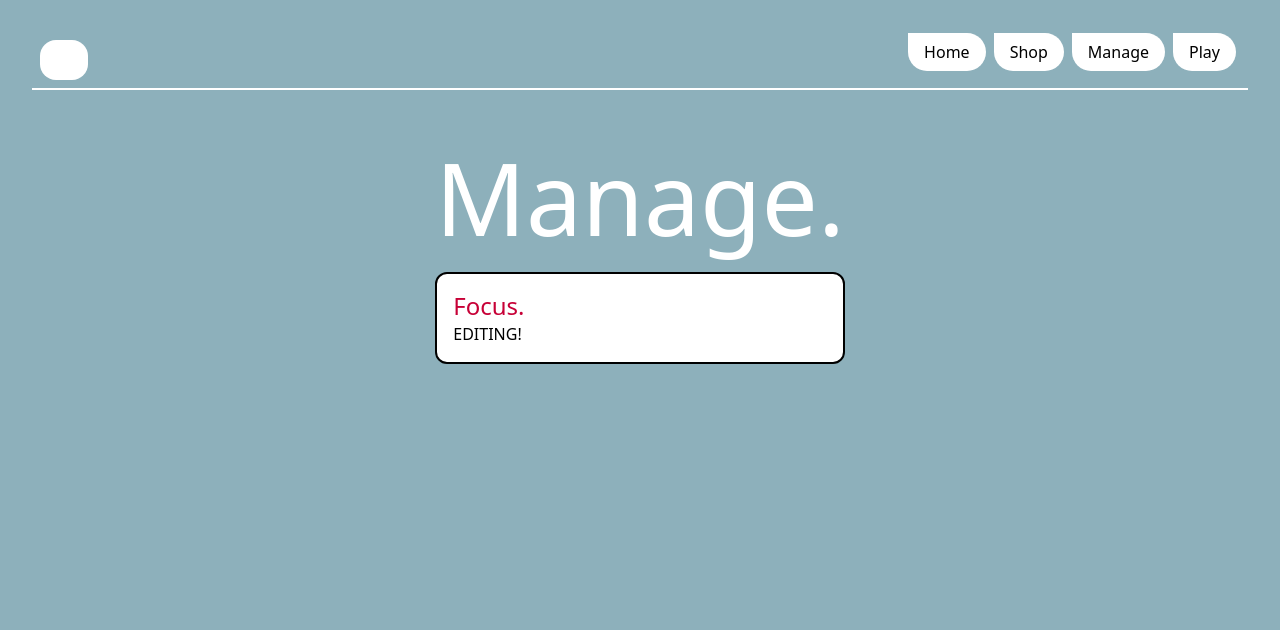
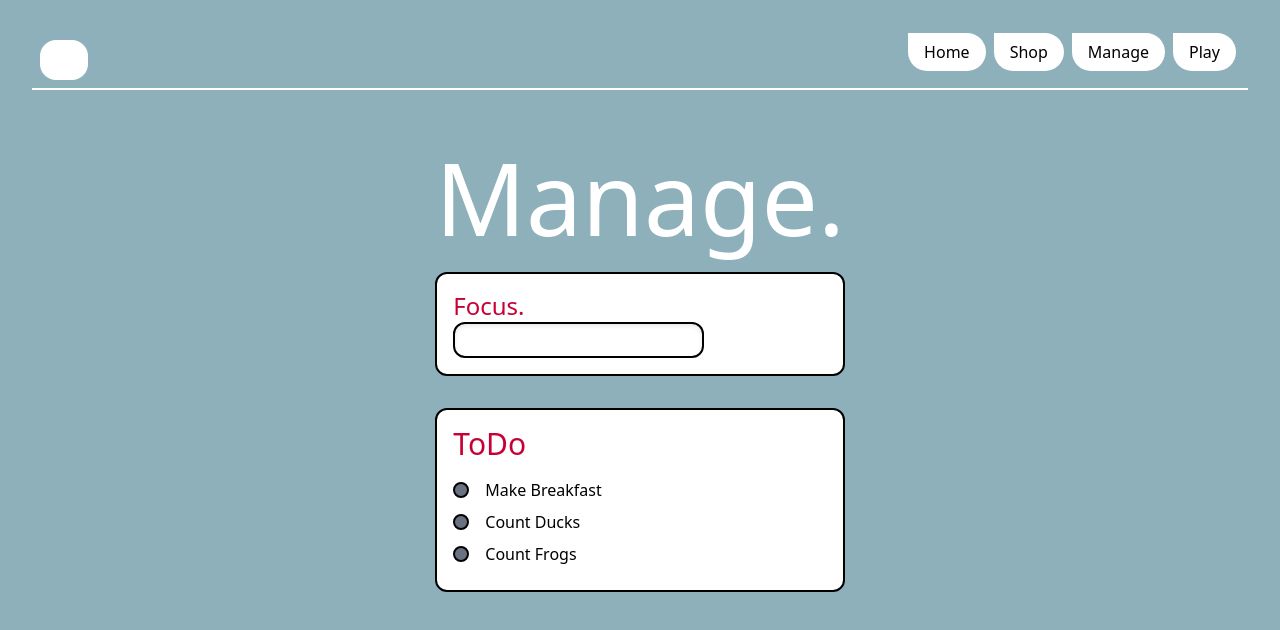
Before and after one commit to louziferr/react-starter, a Next.js app: page /manage in a window 1280 px wide. Both pictures are taken after a click on the button "Edit". Shown: the top 630 px of the page. Built offline with nearby package versions, Linux system fonts and the light colour scheme; a web font is replaced by a local one.

Commit message:
start todo-list

```diff
--- a/app/manage/page.tsx
+++ b/app/manage/page.tsx
@@ -1,10 +1,12 @@
 import Focus from "@/components/focus";
+import ToDo from "@/components/todo";
 
 export default function ManagePage() {
   return (
     <>
       <h1 className="text-white text-[100px] modak">Manage.</h1>
       <Focus />
+      <ToDo />
     </>
   );
 }
--- a/components/focus.tsx
+++ b/components/focus.tsx
@@ -6,11 +6,23 @@ export default function Focus() {
   const [isEditing, setIsEditing] = useState(false);
   const [focus, setFocus] = useState("Learn programming.");
 
+  function handleKeyDown(event: React.KeyboardEvent) {
+    if (event.key == "Enter") {
+      setIsEditing(false);
+    }
+  }
+
   return (
     <div className="bg-white border-2 border-black p-4 rounded-xl">
       <h2 className="text-rose-700 text-2xl">Focus.</h2>
       {isEditing ? (
-        <div>EDITING!</div>
+        <div>
+          <input
+            className="border-2 border-black rounded-xl py-1 px-2 shadow-inner shadow-gray-200 font-thin"
+            onChange={(e) => setFocus(e.target.value)}
+            onKeyDown={handleKeyDown}
+          />
+        </div>
       ) : (
         <div className="flex justify-between">
           <div className="text-xl">{focus}</div>
--- /dev/null
+++ b/components/todo.tsx
@@ -0,0 +1,25 @@
+"use client";
+
+import { useState } from "react";
+
+export default function ToDo() {
+  const [todo, setTodo] = useState<string[]>([
+    "Make Breakfast",
+    "Count Ducks",
+    "Count Frogs",
+  ]);
+
+  // to add a new element use:
+  // setTodo([...todo, newElement])
+  return (
+    <div className="mt-8 p-4 bg-white rounded-xl border-2 border-black">
+      <h2 className="text-rose-700 text-3xl mb-4">ToDo</h2>
+      {todo.map((item, index) => (
+        <div key={index} className="flex gap-4 my-2 items-center">
+          <button className="bg-gray-500 w-4 h-4 rounded-full border-2 border-black cursor-pointer"></button>
+          <div>{item}</div>
+        </div>
+      ))}
+    </div>
+  );
+}
```
